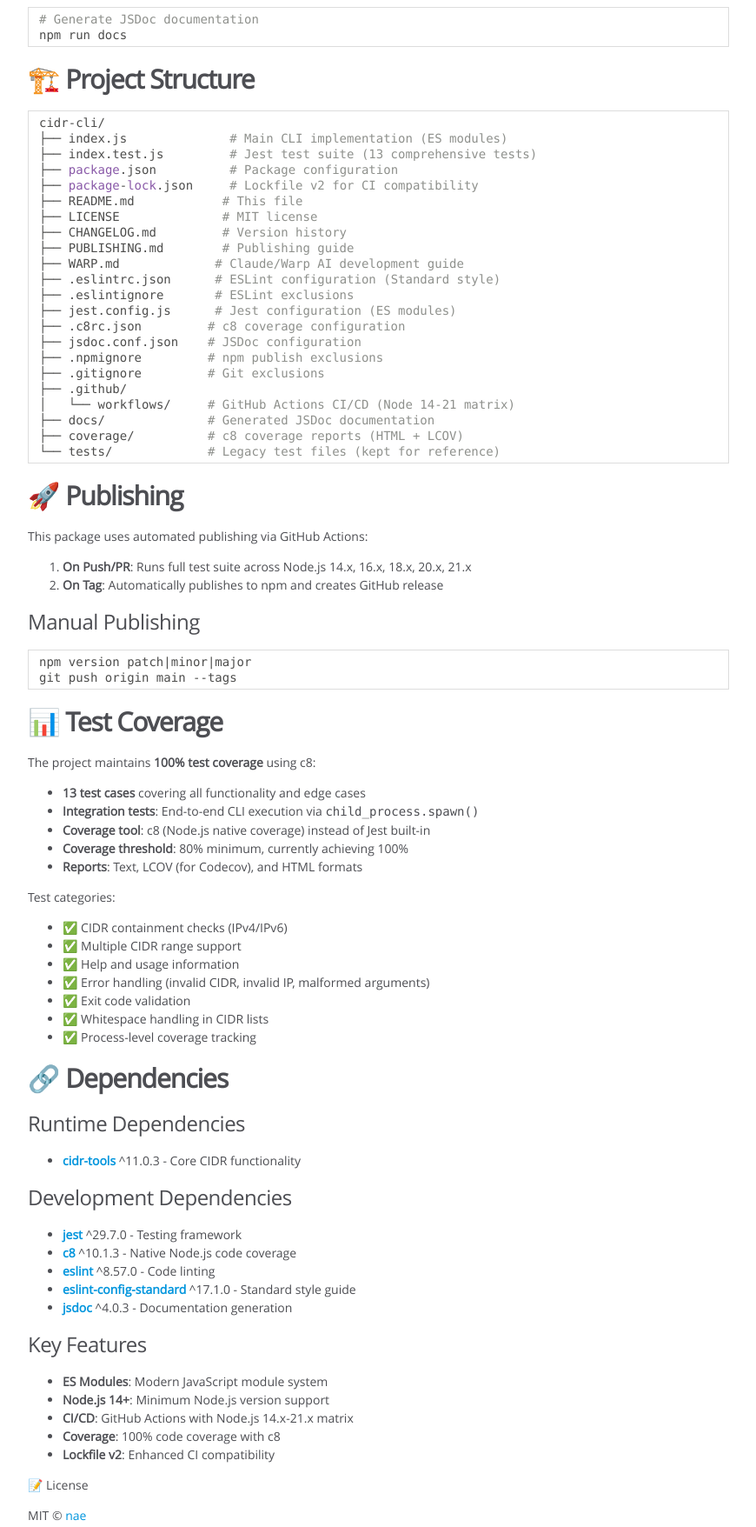
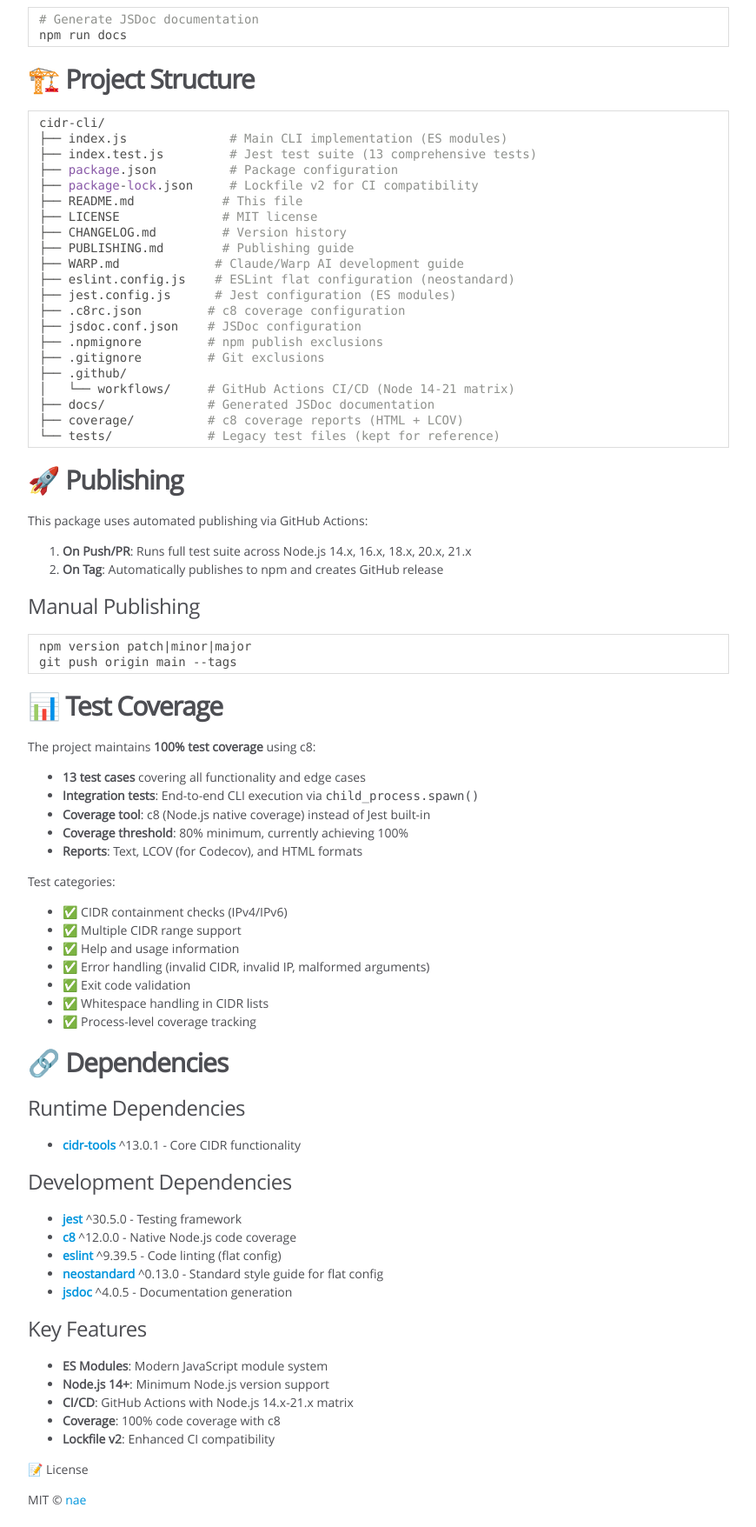
Before and after one commit to n-ae/cidr-cli, a website: page docs/index.html in a window 1280 px wide. Shown: the part 3360-5116 px from the top of the page at 87% size, without its empty margins (0-870 px from the left). Drawn offline with Linux system fonts and the light colour scheme.

Commit message:
chore: update all dependencies to latest, migrate ESLint to flat config
- cidr-tools ^11.0.3 -> ^13.0.1
- jest ^29.7.0 -> ^30.5.0, c8 ^10.1.3 -> ^12.0.0, jsdoc ^4.0.4 -> ^4.0.5
- Replace eslint-config-standard + eslint-plugin-import/node/promise with
  neostandard; migrate .eslintrc.json/.eslintignore to flat eslint.config.js
- Pin eslint to ^9.39.5 rather than 10.x: neostandard@0.13.0 bundles an
  outdated @stylistic/eslint-plugin that crashes under ESLint 10
- Bump engines.node to >=22 to match cidr-tools' declared requirement;
  align CI matrix and release workflow Node versions accordingly
- Bump version to 0.2.2, update CHANGELOG and docs referencing old
  ESLint config files

Verified: lint, test, test:coverage (100%), docs, and CLI smoke tests
all pass on Node 20.20.2 and 24.7.0. npm audit findings reduced from
12 to 4 as a side effect (all remaining ones are transitive deps of
jsdoc itself).

```diff
--- a/docs/index.html
+++ b/docs/index.html
@@ -164,8 +164,7 @@ npm run docs
 ├── CHANGELOG.md         # Version history
 ├── PUBLISHING.md        # Publishing guide
 ├── WARP.md             # Claude/Warp AI development guide
-├── .eslintrc.json      # ESLint configuration (Standard style)
-├── .eslintignore       # ESLint exclusions
+├── eslint.config.js    # ESLint flat configuration (neostandard)
 ├── jest.config.js      # Jest configuration (ES modules)
 ├── .c8rc.json         # c8 coverage configuration
 ├── jsdoc.conf.json    # JSDoc configuration
@@ -209,15 +208,15 @@ git push origin main --tags
 <h2>🔗 Dependencies</h2>
 <h3>Runtime Dependencies</h3>
 <ul>
-<li><strong><a href="https://www.npmjs.com/package/cidr-tools">cidr-tools</a></strong> ^11.0.3 - Core CIDR functionality</li>
+<li><strong><a href="https://www.npmjs.com/package/cidr-tools">cidr-tools</a></strong> ^13.0.1 - Core CIDR functionality</li>
 </ul>
 <h3>Development Dependencies</h3>
 <ul>
-<li><strong><a href="https://jestjs.io/">jest</a></strong> ^29.7.0 - Testing framework</li>
-<li><strong><a href="https://github.com/bcoe/c8">c8</a></strong> ^10.1.3 - Native Node.js code coverage</li>
-<li><strong><a href="https://eslint.org/">eslint</a></strong> ^8.57.0 - Code linting</li>
-<li><strong><a href="https://standardjs.com/">eslint-config-standard</a></strong> ^17.1.0 - Standard style guide</li>
-<li><strong><a href="https://jsdoc.app/">jsdoc</a></strong> ^4.0.3 - Documentation generation</li>
+<li><strong><a href="https://jestjs.io/">jest</a></strong> ^30.5.0 - Testing framework</li>
+<li><strong><a href="https://github.com/bcoe/c8">c8</a></strong> ^12.0.0 - Native Node.js code coverage</li>
+<li><strong><a href="https://eslint.org/">eslint</a></strong> ^9.39.5 - Code linting (flat config)</li>
+<li><strong><a href="https://github.com/neostandard/neostandard">neostandard</a></strong> ^0.13.0 - Standard style guide for flat config</li>
+<li><strong><a href="https://jsdoc.app/">jsdoc</a></strong> ^4.0.5 - Documentation generation</li>
 </ul>
 <h3>Key Features</h3>
 <ul>
@@ -265,7 +264,7 @@ git push origin main --tags
 <br class="clear">
 
 <footer>
-    Documentation generated by <a href="https://github.com/jsdoc/jsdoc">JSDoc 4.0.4</a> on Sun Sep 07 2025 23:30:43 GMT+0300 (GMT+03:00)
+    Documentation generated by <a href="https://github.com/jsdoc/jsdoc">JSDoc 4.0.5</a> on Sun Aug 30 2026 11:13:34 GMT+0300 (GMT+03:00)
 </footer>
 
 <script> prettyPrint(); </script>
```
Also changed, not shown: PUBLISHING.md (+1 -1 lines), eslint.config.js (added, +29 -0 lines), package.json (+9 -11 lines), .eslintrc.json (deleted), .github/workflows/ci.yml, .github/workflows/release.yml, CHANGELOG.md, README.md, 3 other files.
